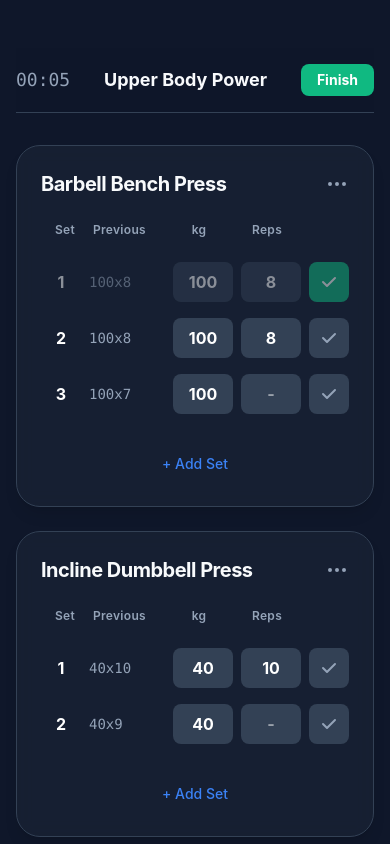
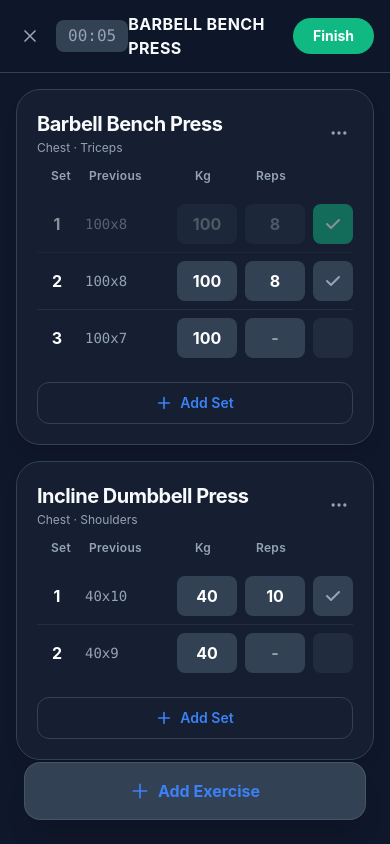
Before and after one commit to FrankieWilson1/apexlog, a React (Vite) app: page /logger in a window 390 px wide. Shown: the top 844 px of the page. Built offline with nearby package versions, Linux system fonts and the light colour scheme.

Commit message:
feat: MVP release

```diff
--- a/src/components/ExerciseCard.tsx
+++ b/src/components/ExerciseCard.tsx
@@ -2,6 +2,7 @@ import { useState } from "react";
 import type { ExerciseCardProps } from "../types";
 import SetRow from "./SetRow";
 import ExerciseDetailsModal from "./ExerciseDetailsModal";
+
 export default function ExerciseCard({
   exercise,
   onUpdateSet,
@@ -10,26 +11,32 @@ export default function ExerciseCard({
   onRemoveExercise,
   onRemoveLastSet,
 }: ExerciseCardProps) {
-  // State to control the card drop-down menu
   const [isMenuOpen, setIsMenuOpen] = useState(false);
   const [isDetailsOpen, setIsDetailsOpen] = useState(false);
 
   return (
-    <div className="bg-card/50 p-6 rounded-3xl border border-surface shadow-lg backdrop-blur-sm flex flex-col gap-4">
-      {/* Header area with 3-dot button */}
-      <div className="flex justify-between items-center mb-2 relative">
-        <h3 className="text-text-primary tracking-tight font-bold text-xl">
-          {exercise.name}
-        </h3>
-        {/* 3-dot menu icon */}
+    <div className="bg-card/50 p-5 rounded-3xl border border-surface shadow-lg backdrop-blur-sm flex flex-col gap-3">
+      {/* ── HEADER ── */}
+      <div className="flex justify-between items-center relative">
+        <div>
+          <h3 className="text-text-primary tracking-tight font-bold text-xl">
+            {exercise.name}
+          </h3>
+          {exercise.muscleGroups?.length > 0 && (
+            <p className="text-muted text-xs mt-0.5">
+              {exercise.muscleGroups.join(" · ")}
+            </p>
+          )}
+        </div>
+
+        {/* 3-dot menu */}
         <button
-          className="text-muted hover:text-white transition-colors active:scale-95"
+          className="text-muted hover:text-white transition-colors active:scale-95 p-1"
           onClick={() => setIsMenuOpen(!isMenuOpen)}
         >
-          {/* 3-dot SVG Icon */}
           <svg
             xmlns="http://www.w3.org/2000/svg"
-            className="h-6 w-6"
+            className="h-5 w-5"
             fill="none"
             viewBox="0 0 24 24"
             stroke="currentColor"
@@ -43,14 +50,23 @@ export default function ExerciseCard({
           </svg>
         </button>
 
-        {/* Dropdown menu */}
+        {/* Dropdown */}
         {isMenuOpen && (
           <>
             <div
               className="fixed inset-0 z-10"
               onClick={() => setIsMenuOpen(false)}
             />
-            <div className="absolute top-10 right-0 w-48 bg-surface rounded-xl border-white/10 shadow overflow-hidden z-20">
+            <div className="absolute top-8 right-0 w-48 bg-surface rounded-xl border border-white/10 shadow-xl overflow-hidden z-20">
+              <button
+                onClick={() => {
+                  setIsDetailsOpen(true);
+                  setIsMenuOpen(false);
+                }}
+                className="w-full text-left px-4 py-3 text-sm text-white hover:bg-white/5 transition-colors border-b border-white/5"
+              >
+                View Details
+              </button>
               <button
                 onClick={() => {
                   onRemoveLastSet(exercise.id);
@@ -65,35 +81,26 @@ export default function ExerciseCard({
                   onRemoveExercise(exercise.id);
                   setIsMenuOpen(false);
                 }}
-                className="w-full text-left px-4 py-3 text-sm text-red-400 hover:bg-red/10 transition-colors font-semibold"
+                className="w-full text-left px-4 py-3 text-sm text-red-400 hover:bg-red-400/10 transition-colors font-semibold"
               >
                 Delete Exercise
-              </button>
-              <button
-                onClick={() => {
-                  setIsDetailsOpen(true);
-                  setIsMenuOpen(false);
-                }}
-                className="w-full text-left px-4 py-3 text-sm text-white hover:bg-white/5 transition-colors border-b border-white/5"
-              >
-                View Details
               </button>
             </div>
           </>
         )}
       </div>
 
-      {/* Column Headers */}
+      {/* ── COLUMN HEADERS ── */}
       <div className="grid grid-cols-[40px_1fr_60px_60px_40px] gap-2 items-center text-xs font-semibold text-muted tracking-wide px-1">
         <span className="text-center">Set</span>
         <span>Previous</span>
-        <span className="text-center">kg</span>
+        <span className="text-center">Kg</span>
         <span className="text-center">Reps</span>
-        <span></span> {/* Empty space for the checkmark column */}
+        <span></span>
       </div>
 
-      {/* The Set Rows */}
-      <div className="flex flex-col">
+      {/* ── SET ROWS ── */}
+      <div className="flex flex-col divide-y divide-surface/50">
         {exercise.sets.map((set) => (
           <SetRow
             key={set.id}
@@ -104,12 +111,26 @@ export default function ExerciseCard({
         ))}
       </div>
 
-      {/* The Ghost Button */}
+      {/* ── ADD SET BUTTON (matches Figma outlined style) ── */}
       <button
         onClick={() => onAddSet(exercise.id)}
-        className="mt-2 text-primary font-medium text-sm py-2 hover:bg-surface rounded-lg transition-colors w-full"
+        className="mt-1 w-full flex items-center justify-center gap-2 py-2.5 rounded-xl border border-surface text-primary text-sm font-semibold hover:bg-surface/50 active:scale-95 transition-all"
       >
-        + Add Set
+        <svg
+          xmlns="http://www.w3.org/2000/svg"
+          className="h-4 w-4"
+          fill="none"
+          viewBox="0 0 24 24"
+          stroke="currentColor"
+        >
+          <path
+            strokeLinecap="round"
+            strokeLinejoin="round"
+            strokeWidth={2.5}
+            d="M12 4v16m8-8H4"
+          />
+        </svg>
+        Add Set
       </button>
 
       {isDetailsOpen && (
--- a/src/components/ExerciseSearch.tsx
+++ b/src/components/ExerciseSearch.tsx
@@ -10,13 +10,12 @@ export default function ExerciseSearch({
   onClose,
   onSelectExercise,
 }: ExerciseSearchProps) {
-  // State to hold whatever the user types in the box
   const [searchQuery, setSearchQuery] = useState("");
-
   const [apiExercises, setApiExercises] = useState<ExerciseDefinition[]>([]);
   const [isLoading, setIsLoading] = useState(true);
+  const muscleFilters = ["All", "Chest", "Back", "Legs", "Arms", "Shoulders"];
+  const [activeFilter, setActiveFilter] = useState("All");
 
-  // API FETCH ENGINE
   useEffect(() => {
     const fetchWgerExercises = async () => {
       try {
@@ -25,21 +24,16 @@ export default function ExerciseSearch({
         );
         const data = await response.json();
 
-        console.log("Real WGER API Object:", data.results[0]);
-
-        // Map the messy API data into strict TypeScript blueprint
         const formattedExercises: ExerciseDefinition[] = data.results.map(
           (ex: any) => {
-            // English name for the Exercise
             const englishTranslation = ex.translations?.find(
               (t: any) => t.language === 2,
             );
-            const exerciseName = englishTranslation?.name || "Unamed Exercise";
-
+            const exerciseName = englishTranslation?.name || "Unnamed Exercise";
             return {
               id: ex.id.toString() || Math.random().toString(),
               name: exerciseName,
-              muscleGroups: [ex.category?.name || "Target Muscle"],
+              muscleGroups: [ex.category?.name || "General"],
               secondaryMuscles: ex.equipment?.map((e: any) => e.name) || [],
               description: englishTranslation?.description || "",
             };
@@ -56,17 +50,24 @@ export default function ExerciseSearch({
 
     fetchWgerExercises();
   }, []);
-  const filteredExercises = apiExercises.filter((ex) =>
-    (ex.name || "").toLowerCase().includes(searchQuery.toLowerCase()),
-  );
+
+  const filteredExercises = apiExercises.filter((ex) => {
+    const matchesSearch = (ex.name || "")
+      .toLowerCase()
+      .includes(searchQuery.toLowerCase());
+    const matchesFilter =
+      activeFilter === "All" || ex.muscleGroups.includes(activeFilter);
+    return matchesSearch && matchesFilter;
+  });
 
   return (
-    <div className="fixed inset-0 max-w-md mx-auto border-x border-surface bg-background z-50 flex flex-col animate-in slide-in-from-bottom-full duration-300">
-      <div className="flex justify-between items-center p-4 border-b border-surface">
-        <h2 className="text-xl font-bold text-text-primary">Add Exercise</h2>
+    <div className="fixed inset-0 bg-background z-[100] flex flex-col animate-in slide-in-from-bottom-full duration-300">
+      <div className="max-w-md mx-auto w-full flex flex-col h-full border-x border-surface">
+        {/* ── TOP BAR ── */}
+        <div className="flex justify-between items-center p-6 pb-2">
           <button
             onClick={onClose}
-          className="p-2 text-muted hover:text-white transition-colors"
+            className="p-2 -ml-2 text-muted hover:text-white transition-colors"
           >
             <svg
               xmlns="http://www.w3.org/2000/svg"
@@ -83,43 +84,112 @@ export default function ExerciseSearch({
               />
             </svg>
           </button>
+          <h2 className="text-lg font-bold text-text-primary tracking-tight">
+            Add Exercise
+          </h2>
+          <div className="w-10" />
         </div>
 
-      <div className="p-4 border-b border-surface">
+        {/* ── SEARCH BAR ── */}
+        <div className="px-6 py-4">
+          <div className="relative group">
+            <span className="absolute left-4 top-3.5 text-muted group-focus-within:text-primary transition-colors">
+              <svg
+                xmlns="http://www.w3.org/2000/svg"
+                className="h-5 w-5"
+                fill="none"
+                viewBox="0 0 24 24"
+                stroke="currentColor"
+              >
+                <path
+                  strokeLinecap="round"
+                  strokeLinejoin="round"
+                  strokeWidth={2}
+                  d="M21 21l-6-6m2-5a7 7 0 11-14 0 7 7 0 0114 0z"
+                />
+              </svg>
+            </span>
             <input
               type="text"
-          placeholder="Search internet library..."
+              placeholder="Search 1,000+ exercises..."
               value={searchQuery}
               onChange={(e) => setSearchQuery(e.target.value)}
-          className="w-full bg-surface text-white p-3 rounded-xl focus:outline-none focus:ring-2 focus:ring-primary placeholder-muted"
+              className="w-full bg-surface/50 text-white pl-12 pr-4 py-3.5 rounded-2xl border border-white/5 focus:border-primary/50 focus:ring-2 focus:ring-primary/20 outline-none transition-all placeholder:text-muted/50"
               autoFocus
             />
           </div>
+        </div>
 
-      <div className="flex-1 overflow-y-auto p-4 flex flex-col gap-2 pb-10">
-        {/* Show a loading spinner if the API is still thinking */}
+        {/* ── MUSCLE FILTER CHIPS ── */}
+        <div className="flex gap-2 overflow-x-auto px-6 py-2 no-scrollbar">
+          {muscleFilters.map((filter) => (
+            <button
+              key={filter}
+              onClick={() => setActiveFilter(filter)}
+              className={`px-5 py-1.5 rounded-full text-sm font-bold whitespace-nowrap transition-all border ${
+                activeFilter === filter
+                  ? "bg-primary border-primary text-white shadow-lg shadow-primary/20"
+                  : "bg-surface border-white/5 text-muted hover:border-white/20"
+              }`}
+            >
+              {filter}
+            </button>
+          ))}
+        </div>
+
+        {/* ── RESULTS LIST ── */}
+        <div className="flex-1 overflow-y-auto px-6 py-4 mt-2 space-y-3 no-scrollbar">
           {isLoading ? (
-          <div className="flex flex-col items-center justify-center h-40 text-muted">
-            <div className="w-8 h-8 border-4 border-primary border-t-transparent rounded-full animate-spin mb-4"></div>
-            <p>Fetching database...</p>
+            <div className="flex flex-col items-center justify-center h-40">
+              <div className="w-10 h-10 border-4 border-primary border-t-transparent rounded-full animate-spin mb-4" />
+              <p className="text-muted font-medium animate-pulse">
+                Consulting library...
+              </p>
             </div>
           ) : filteredExercises.length === 0 ? (
-          <p className="text-center text-muted mt-8">No exercises found.</p>
+            <div className="text-center py-20">
+              <p className="text-muted text-lg italic">
+                No movements found matching "{searchQuery}"
+              </p>
+            </div>
           ) : (
             filteredExercises.map((ex) => (
+              <div
+                key={ex.id}
+                className="group flex justify-between items-center py-4 border-b border-surface last:border-b-0"
+              >
+                <div className="flex-1 pr-4">
+                  <h4 className="text-white font-bold text-base leading-tight">
+                    {ex.name}
+                  </h4>
+                  <p className="text-muted text-sm mt-0.5">
+                    {ex.muscleGroups.join(" · ")}
+                  </p>
+                </div>
                 <button
-              key={ex.id}
                   onClick={() => onSelectExercise(ex)}
-              className="bg-card p-4 rounded-xl flex flex-col items-start text-left w-full hover:bg-surface active:scale-[0.98] transition-all border border-transparent hover:border-primary/50"
+                  className="w-9 h-9 flex items-center justify-center bg-surface border border-white/10 rounded-full text-primary hover:bg-primary hover:text-white transition-all"
                 >
-              <span className="text-white font-bold">{ex.name}</span>
-              <span className="text-muted text-xs mt-1">
-                {ex.muscleGroups.join(", ")}
-              </span>
+                  <svg
+                    xmlns="http://www.w3.org/2000/svg"
+                    className="h-5 w-5"
+                    fill="none"
+                    viewBox="0 0 24 24"
+                    stroke="currentColor"
+                  >
+                    <path
+                      strokeLinecap="round"
+                      strokeLinejoin="round"
+                      strokeWidth={2}
+                      d="M12 4v16m8-8H4"
+                    />
+                  </svg>
                 </button>
+              </div>
             ))
           )}
         </div>
       </div>
+    </div>
   );
 }
--- a/src/components/SetRow.tsx
+++ b/src/components/SetRow.tsx
@@ -5,9 +5,22 @@ export default function SetRow({
   onUpdate,
   onToggleComplete,
 }: SetRowProps) {
+  const isValid =
+    set.weight !== "" &&
+    set.reps !== "" &&
+    Number(set.weight) > 0 &&
+    Number(set.reps) > 0;
+
+  const handleToggle = () => {
+    if (!isValid && !set.isCompleted) return; // block completing invalid set
+    onToggleComplete(set.id);
+  };
+
   return (
     <div
-      className={`grid grid-cols-[40px_1fr_60px_60px_40px] gap-2 items-center py-2 transition-colors duration-300 ${set.isCompleted ? "opacity-50" : ""}`}
+      className={`grid grid-cols-[40px_1fr_60px_60px_40px] gap-2 items-center py-2 transition-colors duration-300 ${
+        set.isCompleted ? "opacity-50" : ""
+      }`}
     >
       {/* Set Number */}
       <span className="text-white font-bold text-center">{set.setNumber}</span>
@@ -29,8 +42,9 @@ export default function SetRow({
           )
         }
         disabled={set.isCompleted}
-        className="bg-surface text-white text-center font-bold rounded-lg h-10 w-full focus:outline-none focus:ring-2 focus:ring-primary disabled:bg-opacity-50 appearance-none"
+        className="bg-surface text-white text-center font-bold rounded-lg h-10 w-full focus:outline-none focus:ring-2 focus:ring-primary disabled:opacity-50 appearance-none"
         placeholder="-"
+        min={0}
       />
 
       {/* Reps Input */}
@@ -45,20 +59,26 @@ export default function SetRow({
           )
         }
         disabled={set.isCompleted}
-        className="bg-surface text-white text-center font-bold rounded-lg h-10 w-full focus:outline-none focus:ring-2 focus:ring-primary disabled:bg-opacity-50 appearance-none"
+        className="bg-surface text-white text-center font-bold rounded-lg h-10 w-full focus:outline-none focus:ring-2 focus:ring-primary disabled:opacity-50 appearance-none"
         placeholder="-"
+        min={0}
       />
 
       {/* Complete Checkmark Button */}
       <button
-        onClick={() => onToggleComplete(set.id)}
+        onClick={handleToggle}
+        disabled={!isValid && !set.isCompleted}
+        title={
+          !isValid && !set.isCompleted ? "Enter weight and reps first" : ""
+        }
         className={`h-10 w-10 rounded-lg flex items-center justify-center transition-colors ${
           set.isCompleted
-            ? "bg-emerald text-white"
-            : "bg-surface text-muted hover:text-white"
+            ? "bg-secondary text-white"
+            : isValid
+              ? "bg-surface text-muted hover:text-white hover:bg-surface/80"
+              : "bg-surface text-surface cursor-not-allowed opacity-40"
         }`}
       >
-        {/* inline SVG for the checkmark */}
         <svg
           xmlns="http://www.w3.org/2000/svg"
           className="h-5 w-5"
--- a/src/index.css
+++ b/src/index.css
@@ -22,3 +22,13 @@ input[type='number']::-webkit-outer-spin-button {
 input[type='number'] {
   -moz-appearance: textfield;
 }
+
+/* Hide scrollbar but keeps scroll functionality */
+.no-srollbar::-webkit-scrollbar {
+  display: none;
+}
+
+.no-scrollbar {
+  -ms-overflow-style: none;
+  scrollbar-width: none;
+}
--- a/src/pages/LandingPage.tsx
+++ b/src/pages/LandingPage.tsx
@@ -1,5 +1,5 @@
 import { motion } from "framer-motion";
-import { Link, useNavigate } from "react-router-dom";
+import {  useNavigate } from "react-router-dom";
 
 export default function LandingPage() {
   const navigate = useNavigate();
--- a/src/pages/LiveLogger.tsx
+++ b/src/pages/LiveLogger.tsx
@@ -14,20 +14,18 @@ import { useLocalStorage } from "../hooks/useLocalStorage";
 export default function LiveLogger() {
   const navigate = useNavigate();
 
-  // Pulls in the active workout state
   const [activeWorkout, setActiveWorkout] = useLocalStorage<LoggedExercise[]>(
     "appexlog_active_workout",
     mockLiveWorkouts,
   );
 
-  // Pulls in the history state
   const [workoutHistory, setWorkoutHistory] = useLocalStorage<WorkoutSummary[]>(
     "apexlog_history",
     mockRecentWorkouts,
   );
 
-  // State to control the Search Modal visibility
   const [isSearchModalOpen, setIsSearchModalOpen] = useState(false);
+  const [secondsElapsed, setSecondsElapsed] = useState(0);
 
   const handleUpdateSet = (
     setId: string,
@@ -74,7 +72,6 @@ export default function LiveLogger() {
     );
   };
 
-  // Converting a Dictionary Definition into a Logged Exercise
   const handleAddNewExercise = (exerciseDef: ExerciseDefinition) => {
     const newLoggedExercise: LoggedExercise = {
       id: `log-${Date.now()}`,
@@ -91,21 +88,35 @@ export default function LiveLogger() {
         },
       ],
     };
-
     setActiveWorkout([...activeWorkout, newLoggedExercise]);
     setIsSearchModalOpen(false);
   };
 
-  // Finishing the Workout
   const handleFinishWorkout = () => {
+    // Count only completed sets with valid data
     let totalVolume = 0;
+    let completedSetCount = 0;
+
     activeWorkout.forEach((exercise) => {
       exercise.sets.forEach((set) => {
-        if (set.isCompleted && set.weight && set.reps) {
+        if (
+          set.isCompleted &&
+          set.weight !== "" &&
+          set.reps !== "" &&
+          Number(set.weight) > 0 &&
+          Number(set.reps) > 0
+        ) {
           totalVolume += Number(set.weight) * Number(set.reps);
+          completedSetCount++;
         }
       });
     });
+
+    // Block finish if nothing was actually logged
+    if (completedSetCount === 0) {
+      alert("Complete at least one set before finishing your workout.");
+      return;
+    }
 
     const completedWorkout: WorkoutSummary = {
       id: `wo-${Date.now()}`,
@@ -115,68 +126,87 @@ export default function LiveLogger() {
         day: "numeric",
       }),
       volumeKg: totalVolume,
-      durationMinutes: 45,
+      durationMinutes: Math.round(secondsElapsed / 60) || 1,
     };
 
     setWorkoutHistory([completedWorkout, ...workoutHistory]);
     setActiveWorkout([]);
+    setSecondsElapsed(0);
     navigate("/dashboard");
   };
 
-  // Deletes an entire exercise card
-  const handleRemoveExercise = (exercseId: string) => {
+  const handleRemoveExercise = (exerciseId: string) => {
     setActiveWorkout((prevWorkout) =>
-      prevWorkout.filter((ex) => ex.id !== exercseId),
+      prevWorkout.filter((ex) => ex.id !== exerciseId),
     );
   };
 
-  // Removes button set from an exercise
-  // const handleRemoveLastSet = (exerciseId: string) => {
-  //   setActiveWorkout((prevWorkout) =>
-  //     prevWorkout.map((ex) => {
-  //       if (ex.id === exerciseId && ex.sets.length > 0) {
-  //         // Create a new array without the last item
-  //         return { ...ex, sets: ex.sets.slice(0, -1) };
-  //       }
-  //       return ex;
-  //     }),
-  //   );
-  // };
-
-  // Workout Timer
-  const [secondsElapsed, setSecondsElapsed] = useState(0)
-
   useEffect(() => {
     const interval = setInterval(() => {
-      setSecondsElapsed(prev => prev + 1);
+      setSecondsElapsed((prev) => prev + 1);
     }, 1000);
     return () => clearInterval(interval);
   }, []);
 
-  // Formats to 75 seconds into "01:15"
   const formatTime = (totalSeconds: number) => {
     const mins = Math.floor(totalSeconds / 60);
     const secs = totalSeconds % 60;
-    return `${mins.toString().padStart(2, '0')}:${secs.toString().padStart(2, '0')}`;
+    return `${mins.toString().padStart(2, "0")}:${secs.toString().padStart(2, "0")}`;
   };
 
   return (
-    <div className="min-h-screen bg-background text-white p-4 lg:p-10 pt-12 flex flex-col gap-6 mx-auto max-w-7xl relative">
-      <div className="sticky top-0 bg-background/90 backdrop-blur-md z-10 py-4 flex justify-between items-center border-b border-surface mb-2">
-        <span className="text-muted font-mono text-lg">{formatTime(secondsElapsed)}</span>
-        <h2 className="font-bold text-lg lg:text-2xl text-text-primary">
-          Upper Body Power
+    <div className="min-h-screen bg-background text-white">
+      {/* ── STICKY HEADER ── */}
+      <div className="sticky top-0 bg-background/90 backdrop-blur-md z-40 px-4 lg:px-10 py-3 flex justify-between items-center border-b border-surface">
+        {/* Left: close + timer */}
+        <div className="flex items-center gap-3">
+          <button
+            onClick={() => {
+              if (confirm("Discard workout?")) {
+                setActiveWorkout([]);
+                navigate("/dashboard");
+              }
+            }}
+            className="text-muted hover:text-red-400 p-1 transition-colors"
+          >
+            <svg
+              xmlns="http://www.w3.org/2000/svg"
+              className="h-5 w-5"
+              fill="none"
+              viewBox="0 0 24 24"
+              stroke="currentColor"
+            >
+              <path
+                strokeLinecap="round"
+                strokeLinejoin="round"
+                strokeWidth={2}
+                d="M6 18L18 6M6 6l12 12"
+              />
+            </svg>
+          </button>
+          <span className="text-muted font-mono text-base bg-surface px-3 py-1 rounded-lg">
+            {formatTime(secondsElapsed)}
+          </span>
+        </div>
+
+        {/* Center: workout name */}
+        <h2 className="font-bold text-base lg:text-xl text-text-primary tracking-wide uppercase">
+          {activeWorkout[0]?.name || "New Workout"}
         </h2>
 
+        {/* Right: Finish button */}
         <button
           onClick={handleFinishWorkout}
-          className="bg-emerald text-white px-4 lg:px-8 py-1.5 lg:py-2 rounded-lg text-sm lg:text-base font-bold active:scale-95 transition-transform"
+          className="bg-secondary text-white px-5 py-2 rounded-full text-sm font-bold active:scale-95 transition-all"
         >
           Finish
         </button>
       </div>
 
-      <div className="grid grid-cols-1 lg:grid-cols-2 gap-6 pb-24 items-start">
+      {/* ── CONTENT ── */}
+      <div className="p-4 lg:p-10 mx-auto max-w-7xl">
+        {/* Exercise cards grid */}
+        <div className="grid grid-cols-1 lg:grid-cols-2 gap-4 lg:gap-6">
           {activeWorkout.map((exercise) => (
             <ExerciseCard
               key={exercise.id}
@@ -189,14 +219,44 @@ export default function LiveLogger() {
             />
           ))}
 
+          {/* Desktop: dashed add card */}
           <button
             onClick={() => setIsSearchModalOpen(true)}
-          className="w-full border-2 border-dashed border-surface text-primary font-bold py-4 rounded-2xl hover:bg-surface/50 transition-colors h-full min-h-[150px]"
+            className="hidden lg:flex items-center justify-center w-full border-2 border-dashed border-surface text-primary font-bold py-4 rounded-2xl hover:bg-surface/30 transition-colors min-h-[150px]"
           >
             + Add New Exercise
           </button>
         </div>
 
+        {/* Mobile: bottom padding so FAB doesn't cover last card */}
+        <div className="h-28 lg:hidden" />
+      </div>
+
+      {/* ── MOBILE FIXED BOTTOM BUTTON ── */}
+      <div className="fixed bottom-6 left-0 right-0 px-6 z-30 lg:hidden">
+        <button
+          onClick={() => setIsSearchModalOpen(true)}
+          className="w-full bg-surface border border-white/10 text-primary font-bold py-4 rounded-2xl flex items-center justify-center gap-2 active:scale-95 transition-all shadow-xl"
+        >
+          <svg
+            xmlns="http://www.w3.org/2000/svg"
+            className="h-5 w-5"
+            fill="none"
+            viewBox="0 0 24 24"
+            stroke="currentColor"
+          >
+            <path
+              strokeLinecap="round"
+              strokeLinejoin="round"
+              strokeWidth={2}
+              d="M12 4v16m8-8H4"
+            />
+          </svg>
+          Add Exercise
+        </button>
+      </div>
+
+      {/* ── SEARCH MODAL ── */}
       {isSearchModalOpen && (
         <ExerciseSearch
           onClose={() => setIsSearchModalOpen(false)}
```
Also changed, not shown: src/components/HistoryCard.tsx (+7 -16 lines), src/components/VolumeChart.tsx (+22 -14 lines), src/pages/HomeDashboard.tsx (+66 -16 lines). Lines whose indentation alone changed are shown as unchanged.
